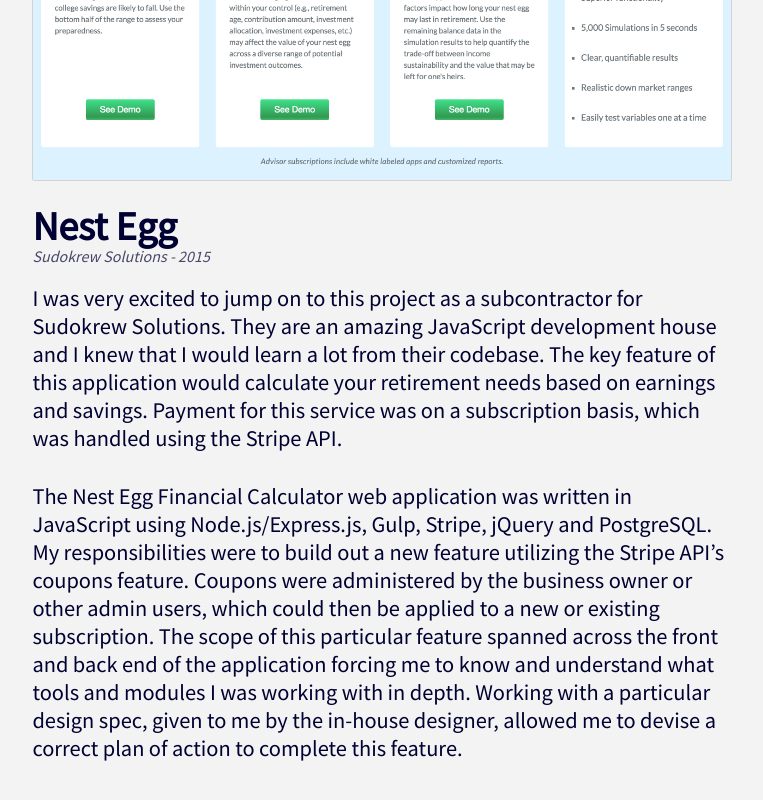
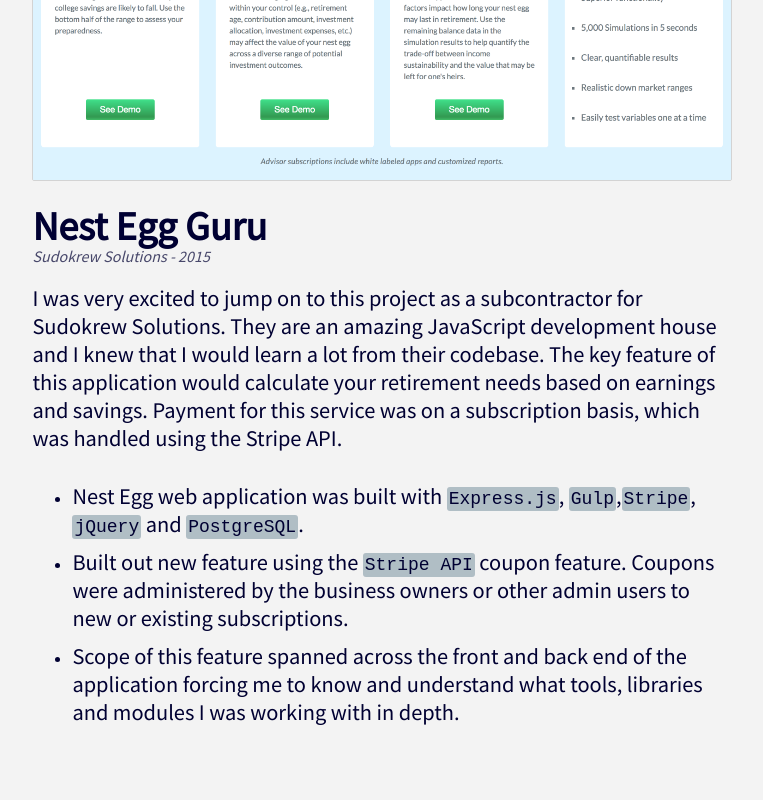
Before and after one commit to NigelEarle/portfolio, a React (Create React App) app: page / in a window 1280 px wide. Shown: the part 3757-4557 px from the top of the page, without its empty margins (259-1022 px from the left). Built offline with nearby package versions, Linux system fonts and the light colour scheme.

Commit message:
edit nestegg work ex to list

```diff
--- a/src/components/NestEggWork.js
+++ b/src/components/NestEggWork.js
@@ -6,7 +6,7 @@
   <li className="listItem">
     <img src={NEST_EGG} className="singleImage" alt="nest-egg-guru"/>
     <div className="workHeading">
-      <h1 className="contract">Nest Egg</h1>
+      <h1 className="contract">Nest Egg Guru</h1>
       <p className="company">Sudokrew Solutions - 2015</p>
     </div>
     <div className="experience">
@@ -17,15 +17,26 @@
         based on earnings and savings. Payment for this service was on a subscription basis, which was handled using the Stripe API.
       </p>
       <br/>
-      <p className="experienceDesc">
-        The Nest Egg Financial Calculator web application was written in JavaScript using Node.js/Express.js, Gulp, Stripe, jQuery and PostgreSQL.
-        My responsibilities were to build out a new feature utilizing the Stripe API’s
-        coupons feature. Coupons were administered by the business owner or other admin
-        users, which could then be applied to a new or existing subscription.
-        The scope of this particular feature spanned across the front and back end of the application
-        forcing me to know and understand what tools and modules I was working with in depth. Working with a particular design spec, given to me
-        by the in-house designer, allowed me to devise a correct plan of action to complete this feature.
-      </p>
+      <ul className="experienceList">
+        <li>
+          <p className="experienceDesc">
+            Nest Egg web application was built with <code>Express.js</code>, <code>Gulp</code>,
+            <code>Stripe</code>, <code>jQuery</code> and <code>PostgreSQL</code>.
+          </p>
+        </li>
+        <li>
+          <p className="experienceDesc">
+            Built out new feature using the <code>Stripe API</code> coupon feature. Coupons were
+            administered by the business owners or other admin users to new or existing subscriptions.
+          </p>
+        </li>
+        <li>
+          <p className="experienceDesc">
+            Scope of this feature spanned across the front and back end of the application forcing
+            me to know and understand what tools, libraries and modules I was working with in depth.
+          </p>
+        </li>
+      </ul>
     </div>
   </li>
 );
```
